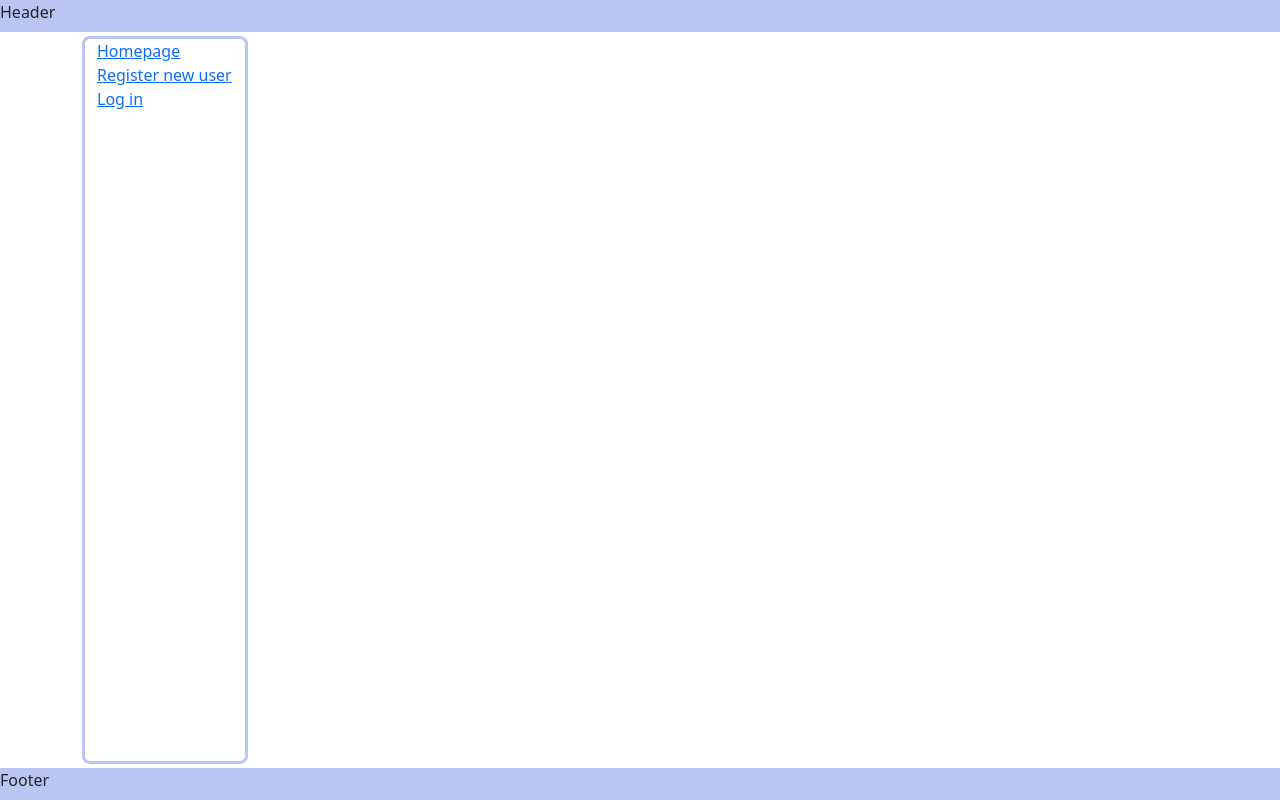
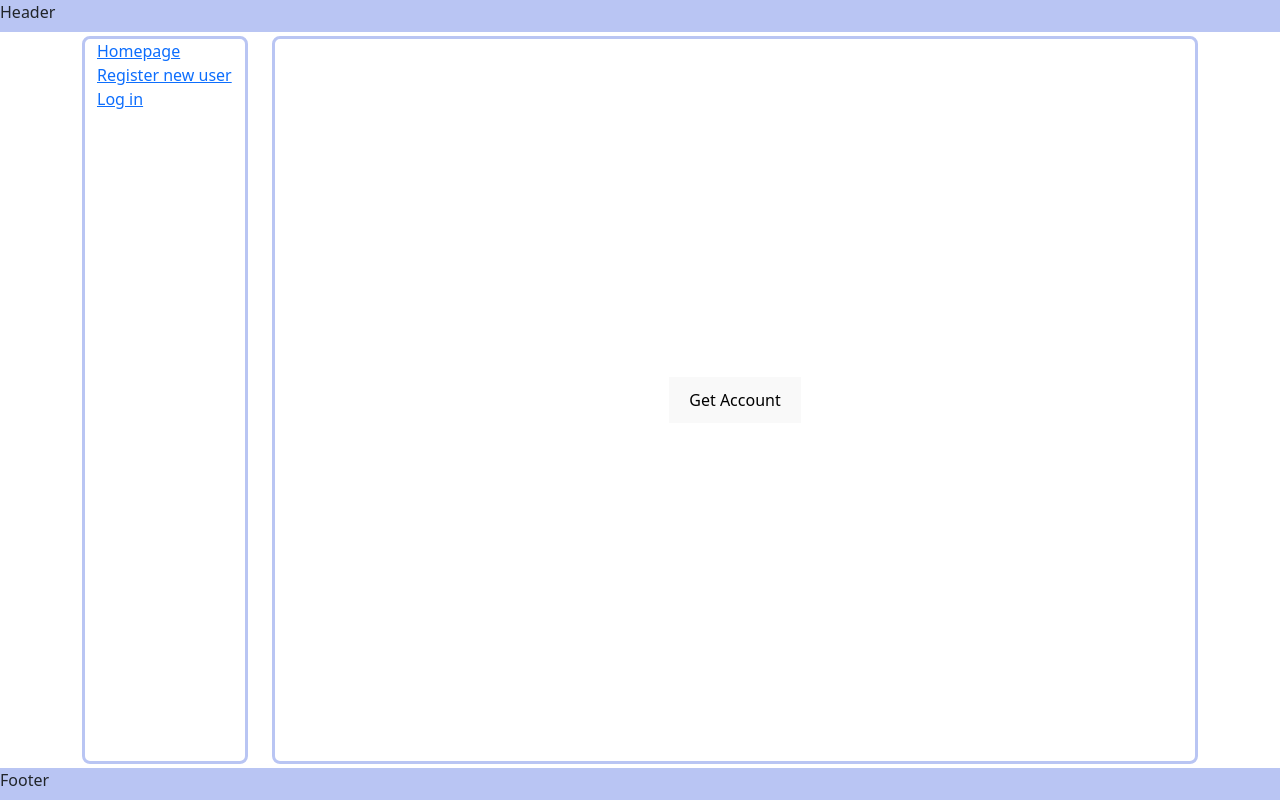
Before and after one commit to Willard-VanDine/WebsiteProject, a React (Vite) app in the folder client/: page /account in a window 1280 px wide. Built offline with nearby package versions, Linux system fonts and the light colour scheme; no server answers.

Commit message:
I added the abillity to retrieve accountData, it is not the best but it works. I also added the logic for the api and the router and so on.

```diff
--- /dev/null
+++ b/client/src/AccountPage.tsx
@@ -0,0 +1,45 @@
+import { useState } from "react";
+import { NavLink, useNavigate } from "react-router";
+import { getAccount } from "./api";
+import {Account} from "../../server/src/model/account.interface";
+
+
+export default function AccountPage() {
+    const [account, setAccount] = useState<Account | null>(null);
+
+    const handleClick = async() => {
+        const fetchedAccount = await getAccount();
+        if(fetchedAccount === undefined)
+            return;
+        // Check if the account contains all the required fields
+        if (
+          fetchedAccount.username &&
+          fetchedAccount.password &&
+          typeof fetchedAccount.accountWins === 'number' &&
+          typeof fetchedAccount.accountLosses === 'number'
+        ) {
+          setAccount(fetchedAccount);
+        } else {
+          console.error('Invalid account data');
+          setAccount(null);
+        }
+      };
+
+    return (
+        <section className="heightFixer rounder centerObjects rounder">
+          <div>
+      <button onClick={handleClick}>Get Account</button>
+      {account && (
+        <div>
+          <h2>Account Details</h2>
+          <p>Username: {account.username}</p>
+          <p>Password: {account.password}</p>
+          <p>Wins: {account.accountWins}</p>
+          <p>Losses: {account.accountLosses}</p>
+        </div>
+      )}
+    </div>
+        </section>
+    )
+
+}
--- a/client/src/Content.tsx
+++ b/client/src/Content.tsx
@@ -7,6 +7,7 @@ import Gameboard from './Gameboard';
 import Login from './Login';
 import Register from './Register';
 import { useAuth } from './useAuth';
+import AccountPage from './AccountPage';
 
 
 
@@ -30,6 +31,7 @@ const Content = () => {
               <Route path="/gameboard" element={<Gameboard />} />
               <Route path="/login" element={<Login isLoggedIn={isLoggedIn} setIsLoggedIn={setIsLoggedIn} />} />
               <Route path="/register" element={<Register />} />
+              <Route path="/account" element={<AccountPage />} />
             </Routes>
           </Container>
           </div>
--- a/client/src/Sidenav.tsx
+++ b/client/src/Sidenav.tsx
@@ -32,7 +32,7 @@ const Sidenav = ({isLoggedIn, setIsLoggedIn} : SidenavProps) => {
           {isLoggedIn ? (
             <>
             <NavLink to="/gameboard" end>Gameboard</NavLink>
-            <NavLink to="/Account" end>Account</NavLink>
+            <NavLink to="/account" end>Account</NavLink>
             <p><button onClick={LogoutButton}>Log Out</button></p>
             </>
           ) : (
--- a/client/src/api.ts
+++ b/client/src/api.ts
@@ -3,6 +3,7 @@ import { Result } from "../../server/src/model/result.interface";
 import { Choice } from "../../server/src/model/choices.enum";
 import { Gamestate } from "../../server/src/model/gamestate.interface";
 import {LoggedIn} from "../../server/src/model/loggedin.interface";
+import {Account} from "../../server/src/model/account.interface";
 
 axios.defaults.withCredentials = true;
 const BASE_URL = "http://localhost:8080";
@@ -81,3 +82,13 @@ export async function registerUser(username: string, password: string) : Promise
 
     }
   }
+
+  export async function getAccount() : Promise<Account | undefined> {
+    try{
+        const response = await axios.get<Account>(`${BASE_URL}/account/getAccount`);
+        return response.data;
+    }
+    catch(e : any){
+        return undefined;
+    }
+}
```
Also changed, not shown: 1 other file (tests, documents, lock files or other folders).
